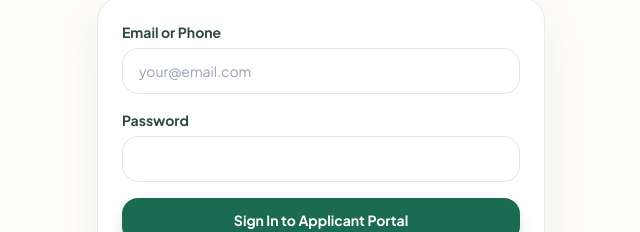
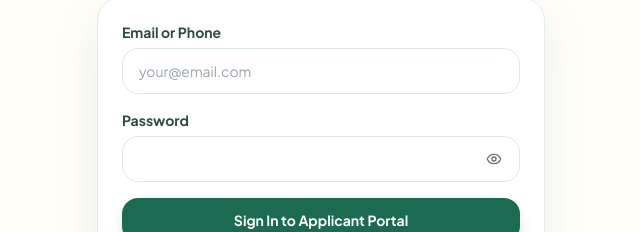
Before and after one commit to vdgogatememorialfoundation/VGMF-FELLOWSHIP, a Next.js app: page /applicant in a window 1280 px wide. Shown: the part 344-576 px from the top of the page, without its empty margins (319-959 px from the left). Built offline with nearby package versions, Linux system fonts and the light colour scheme; no server answers; the database is empty.

Commit message:
Add show/hide toggle to password fields.
Eye icon on all password inputs so users can verify what they typed on login, registration, and admin forms.

Co-authored-by: Cursor <cursoragent@cursor.com>

```diff
--- a/src/app/admin/(protected)/accounts/page.tsx
+++ b/src/app/admin/(protected)/accounts/page.tsx
@@ -230,7 +230,7 @@ export default function AdminAccountsPage() {
                       <div className="space-y-2">
                         <Input
                           label=""
-                          type="text"
+                          type="password"
                           placeholder="New password"
                           value={newPassword}
                           onChange={(e) => setNewPassword(e.target.value)}
--- a/src/components/ui/Input.tsx
+++ b/src/components/ui/Input.tsx
@@ -1,3 +1,7 @@
+"use client";
+
+import { useState } from "react";
+import { Eye, EyeOff } from "lucide-react";
 import { cn } from "@/lib/utils";
 
 interface InputProps extends React.InputHTMLAttributes<HTMLInputElement> {
@@ -5,8 +9,11 @@ interface InputProps extends React.InputHTMLAttributes<HTMLInputElement> {
   error?: string;
 }
 
-export function Input({ label, error, className, id, ...props }: InputProps) {
+export function Input({ label, error, className, id, type, ...props }: InputProps) {
+  const [passwordVisible, setPasswordVisible] = useState(false);
   const inputId = id || label?.toLowerCase().replace(/\s+/g, "-");
+  const isPasswordField = type === "password";
+  const inputType = isPasswordField && passwordVisible ? "text" : type;
 
   return (
     <div>
@@ -15,11 +22,31 @@ export function Input({ label, error, className, id, ...props }: InputProps) {
           {label}
         </label>
       )}
-      <input
-        id={inputId}
-        className={cn("input-field", error && "border-red-500 focus:border-red-500 focus:ring-red-500", className)}
-        {...props}
-      />
+      <div className={cn(isPasswordField && "relative")}>
+        <input
+          id={inputId}
+          type={inputType}
+          className={cn(
+            "input-field",
+            error && "border-red-500 focus:border-red-500 focus:ring-red-500",
+            isPasswordField && "pr-11",
+            className
+          )}
+          {...props}
+        />
+        {isPasswordField && (
+          <button
+            type="button"
+            tabIndex={-1}
+            aria-label={passwordVisible ? "Hide password" : "Show password"}
+            aria-pressed={passwordVisible}
+            className="absolute right-3 top-1/2 -translate-y-1/2 rounded-lg p-1.5 text-gray-500 hover:bg-gray-100 hover:text-gray-700"
+            onClick={() => setPasswordVisible((visible) => !visible)}
+          >
+            {passwordVisible ? <EyeOff className="h-4 w-4" /> : <Eye className="h-4 w-4" />}
+          </button>
+        )}
+      </div>
       {error && <p className="mt-1 text-sm text-red-600">{error}</p>}
     </div>
   );
```
